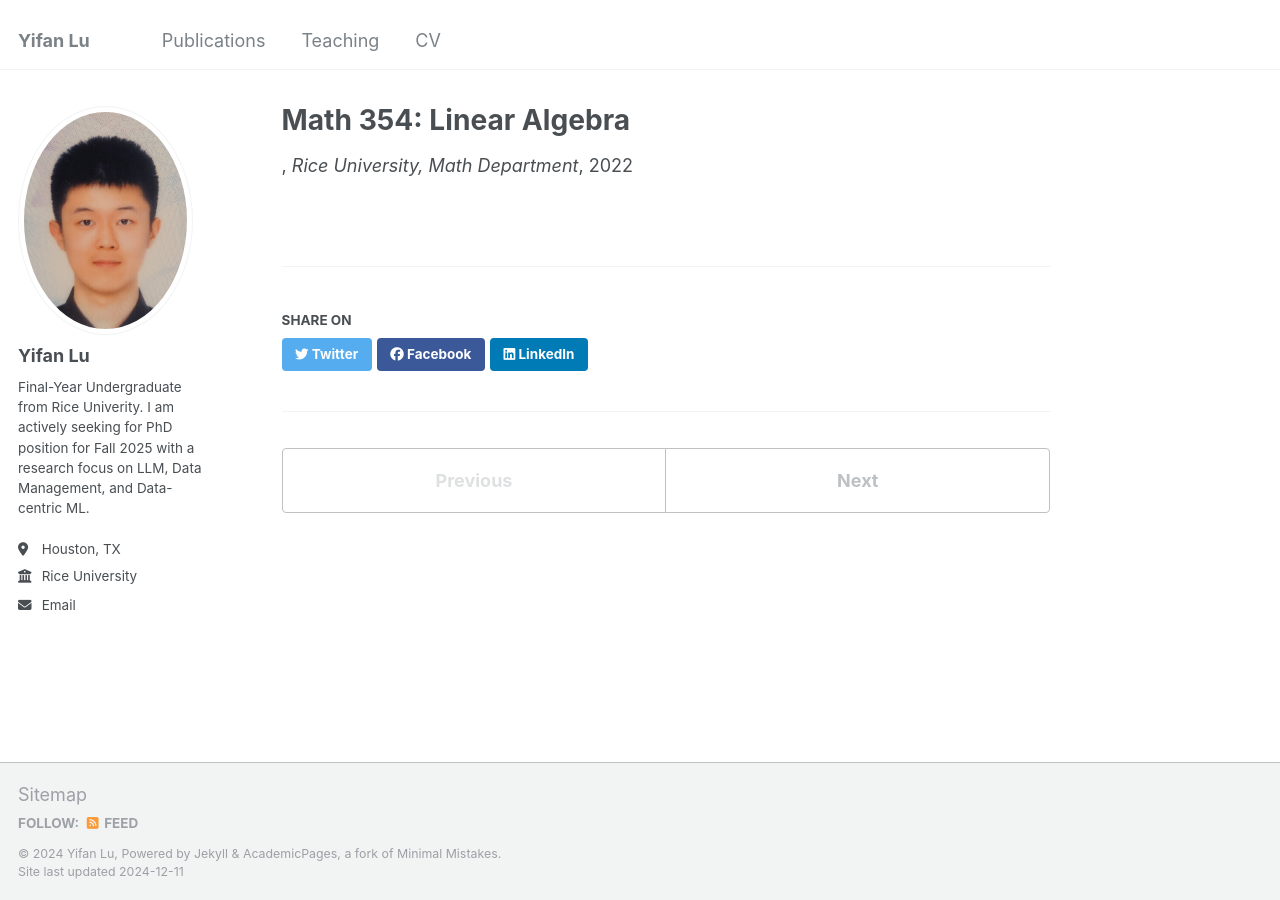
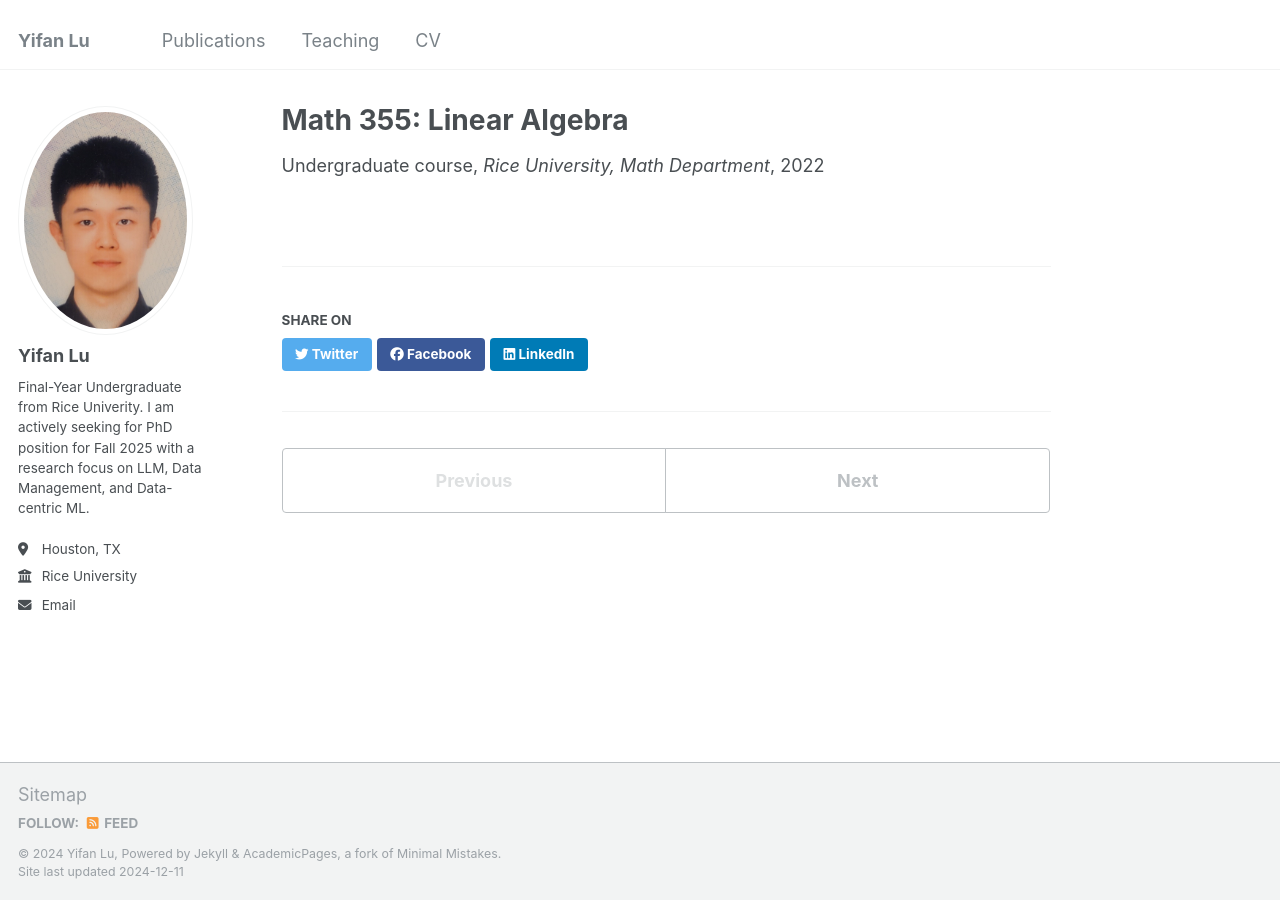
Before and after one commit to yl231/yl231.github.io, a Jekyll site: the page built from _teaching/355.md, in a window 1280 px wide. Built offline with Jekyll 4.4.1, drawn with Linux system fonts in a browser that asks for light colours.

Commit message:
Update and rename 2015-spring-teaching-2.md to 355.md

```diff
--- a/_teaching/2015-spring-teaching-2.md
+++ b/_teaching/355.md
@@ -1,6 +1,7 @@
 ---
-title: "Math 354: Linear Algebra"
+title: "Math 355: Linear Algebra"
 collection: teaching
+type: "Undergraduate course"
 venue: "Rice University, Math Department"
 date: 2022-01-07
 location: "Houston, Texas"
```
